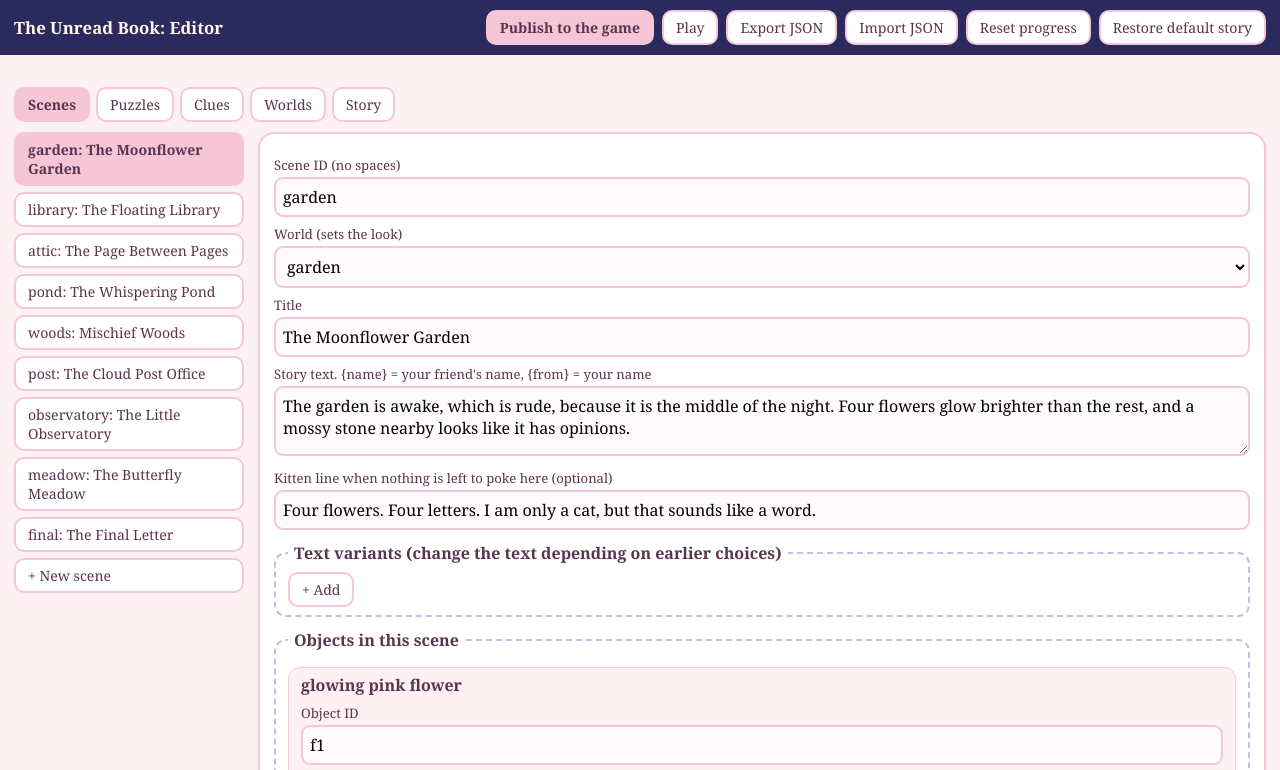
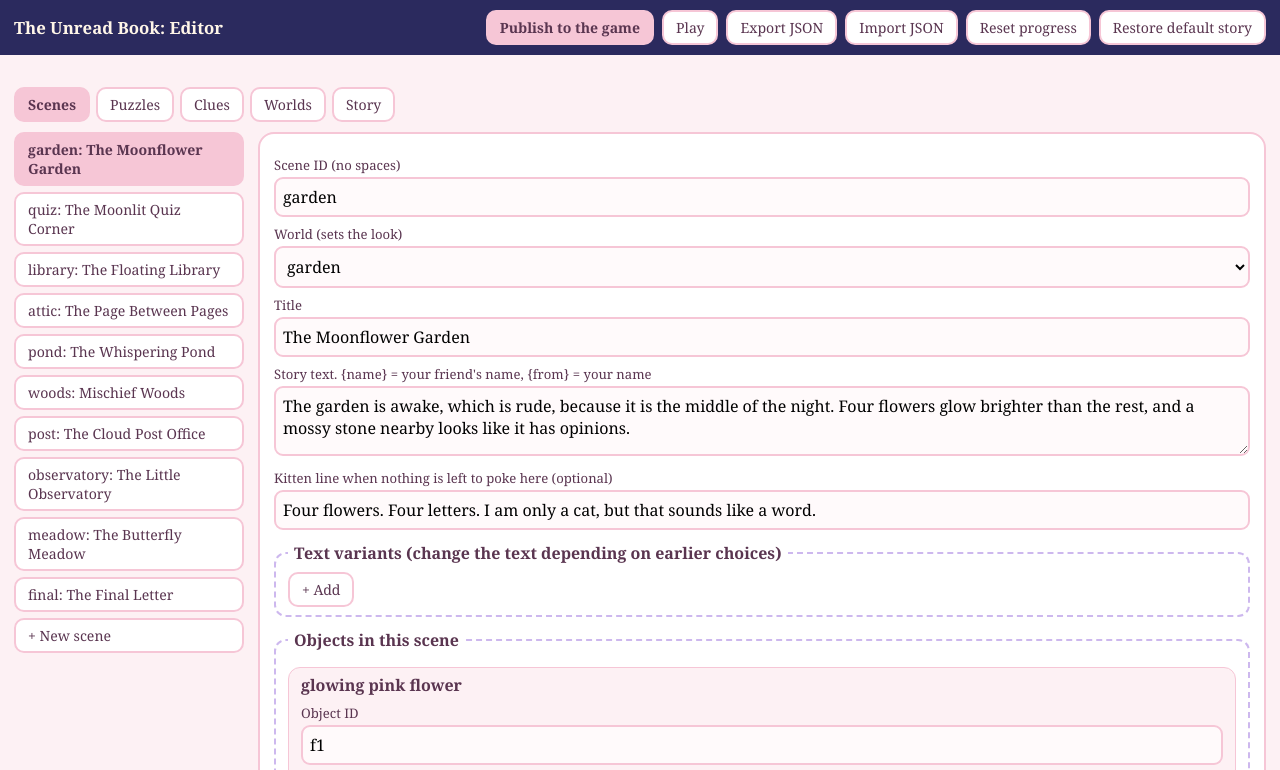
Before and after one commit to raviranjanroy01/The-unread-book, a plain HTML site: page editor.html in a window 1280 px wide. Shown: the top 770 px of the page. Drawn offline with Linux system fonts and the light colour scheme.

Commit message:
Add music and Free Fire MAX quiz rounds

```diff
--- a/editor.html
+++ b/editor.html
@@ -39,7 +39,7 @@
 variant:[["if","Show this text when flags are set (comma separated, ! means not)","csv"],["text","Replacement text","a"]],
 obj:[["id","Object ID","t"],["label","Name (used by the kitten and screen readers)","t"],["kind","Look","sel:"+KINDS],["color","Color (optional, like #ff9ec4)","t"],["x","Horizontal position (0 to 1000)","n"],["y","Vertical position (0 to 600)","n"],["say","What happens or what it says","a"],["big","Show in a big card (good for letters)","b"],["get","Gives clues or flags (comma separated)","csv"],["need","Needs these flags first","csv"],["showIf","Only visible when these flags are set","csv"],["puzzle","Opens a puzzle","sel:puzzles"],["go","Takes you to scene","sel:scenes"]],
 choice:[["text","Choice text","t"],["go","Leads to","sel:scenes"],["need","Needs these flags (comma separated)","csv"],["locked","Message when locked","t"],["set","Sets flags when chosen","csv"],["tr","Transition","sel:"+TR]],
-puzzle:[["id","Puzzle ID (no spaces)","t"],["type","Type","sel:text,choice,sequence"],["prompt","Question or riddle","a"],["answers","Answers. Text: every accepted answer. Choice: the correct option. Sequence: the correct order. One per line","lines"],["options","Options for choice or sequence, one per line","lines"],["hints","Kitten hints, subtle to clear, one per line","lines"],["needs","Needs these flags before it can be tried","csv"],["locked","Message when it is not ready","t"],["wrong","Wrong answer message","t"],["win","Success message","t"],["reward","Gives flags or clues on success","csv"],["go","After solving, go to scene","sel:scenes"]],
+puzzle:[["id","Puzzle ID (no spaces)","t"],["type","Type","sel:text,choice,sequence,audiochoice"],["prompt","Question or riddle","a"],["audio","Audio notes for audio choice (frequency:seconds, comma separated)","t"],["answers","Answers. Text: every accepted answer. Choice: the correct option. Sequence: the correct order. One per line","lines"],["options","Options for choice or sequence, one per line","lines"],["hints","Kitten hints, subtle to clear, one per line","lines"],["needs","Needs these flags before it can be tried","csv"],["locked","Message when it is not ready","t"],["wrong","Wrong answer message","t"],["win","Success message","t"],["reward","Gives flags or clues on success","csv"],["go","After solving, go to scene","sel:scenes"]],
 world:[["id","World ID","t"],["name","Name","t"],["kind","Art style","sel:garden,library,pond,woods,clouds,observatory,meadow,final"],["tr","Transition into this world","sel:"+TR],["sky1","Sky top color","t"],["sky2","Sky bottom color","t"],["kitten","Kitten openers, one per line","lines"]]
 };
 function opts(t){const s=t.slice(4);if(s=="scenes")return["",...A.scenes.map(x=>x.id),"@restart"];if(s=="puzzles")return["",...A.puzzles.map(x=>x.id)];if(s=="worlds")return A.worlds.map(x=>x.id);return s.split(",");}
--- a/story.js
+++ b/story.js
@@ -45,8 +45,20 @@ scenes: {
   ],
   choices: [
    { text: "Follow the moss path up to a floating library", go: "library", need: ["moon_word"], locked: "The path is still just moss. The stone wants a word first." },
-   { text: "Slip toward the sound of water instead", go: "pond", set: ["took_pond"] }
+   { text: "Slip toward the sound of water instead", go: "pond", set: ["took_pond"] },
+   { text: "Visit the moonlit Quiz Corner", go: "quiz" }
   ] },
+ quiz: { world: "library", title: "The Moonlit Quiz Corner",
+  text: "A tiny arcade has unfolded between the shelves. Five glowing buttons wait: two hum original instrumental clues, and three test your Free Fire MAX knowledge.",
+  kitten: "Tap a glowing button. The music clues are original little tunes, so there is no need to know a commercial song.",
+  objects: [
+   { id: "song1", label: "silver music box", kind: "star", x: 220, y: 280, color: "#c9a7ff", puzzle: "p_song_moon", say: "The music box plays a bright, original refrain." },
+   { id: "song2", label: "golden music box", kind: "lantern", x: 780, y: 290, color: "#ffd48a", puzzle: "p_song_sun", say: "The music box plays a warm, original refrain." },
+   { id: "ff1", label: "Firelink console", kind: "telescope", x: 350, y: 500, color: "#8fd5f0", puzzle: "p_ff_firelink", say: "The console flashes: CONNECTION COMPLETE." },
+   { id: "ff2", label: "MAX display", kind: "book", x: 560, y: 500, color: "#ff9ec4", puzzle: "p_ff_visuals", say: "The display blooms into sharp, glittering color." },
+   { id: "ff3", label: "BOOYAH beacon", kind: "star", x: 710, y: 490, color: "#8de0b6", puzzle: "p_ff_goal", say: "The beacon cheers: BOOYAH!" }
+  ],
+  choices: [ { text: "Return to the Moonflower Garden", go: "garden" } ] },
  library: { world: "library", title: "The Floating Library",
   text: "Shelves drift like slow boats. Books flap past, complaining about the draft. Somewhere a page is turning itself, and somewhere else a bookmark is pointing at something that is not there.",
   objects: [
@@ -144,7 +156,12 @@ puzzles: {
  p_stars: { type: "sequence", prompt: "Connect the constellations in the right order.", options: ["The Fish", "The Cat", "The Crown"], answers: ["The Cat", "The Crown", "The Fish"], needs: ["scope_note"],
   locked: "The map is blank. Maybe the telescope has something to show you.",
   hints: ["Purrr. The telescope has the order written on its tube.", "The Cat goes first, naturally. Cats always go first."],
-  wrong: "The stars scatter and start again. Rude, but fair.", win: "The stars slide into a line and glow.", reward: ["stars_aligned"] }
+  wrong: "The stars scatter and start again. Rude, but fair.", win: "The stars slide into a line and glow.", reward: ["stars_aligned"] },
+ p_song_moon: { type: "audiochoice", prompt: "Listen to this original instrumental clue. Which made-up song title fits it?", audio: "523:0.22,659:0.22,784:0.34,659:0.22,523:0.34", options: ["Moonlight Steps", "Thunder Parade", "Midday Traffic"], answers: ["Moonlight Steps"], hints: ["Mrrp. The title is about the thing glowing over the garden.", "It is not thunder or traffic. Look up at night."], wrong: "The music box gives a tiny disappointed ping.", win: "The music box twinkles: Moonlight Steps it is!", reward: ["song_moon"] },
+ p_song_sun: { type: "audiochoice", prompt: "Listen to this original instrumental clue. Which made-up song title fits it?", audio: "392:0.2,440:0.2,523:0.2,659:0.36,523:0.2,440:0.3", options: ["Sunrise Sprint", "Midnight Sleep", "Rainy Basement"], answers: ["Sunrise Sprint"], hints: ["Mew. Think of the start of a bright day.", "The melody climbs like the morning sun."], wrong: "The golden box hums: try listening once more.", win: "The golden box shines: Sunrise Sprint!", reward: ["song_sun"] },
+ p_ff_firelink: { type: "choice", prompt: "Free Fire MAX uses which technology to let players enjoy game modes with Free Fire players?", options: ["Firelink", "Skybridge", "BooyahNet"], answers: ["Firelink"], hints: ["The name has fire in it.", "Garena calls it exclusive Firelink technology."], wrong: "The console says: connection not found.", win: "Correct — Firelink connects the experience.", reward: ["ff_firelink"] },
+ p_ff_visuals: { type: "choice", prompt: "Which is highlighted as part of Free Fire MAX's premium visual experience?", options: ["Ultra HD resolutions and effects", "Black-and-white graphics", "No visual changes"], answers: ["Ultra HD resolutions and effects"], hints: ["MAX is built for a more premium visual experience.", "Think sharper resolution and impressive effects."], wrong: "The display fuzzes briefly. Try again.", win: "Correct — the display sharpens brilliantly.", reward: ["ff_visuals"] },
+ p_ff_goal: { type: "choice", prompt: "In Free Fire's Battle Royale, what is the ultimate goal?", options: ["Be the last one standing", "Collect every map", "Never leave the lobby"], answers: ["Be the last one standing"], hints: ["Ambush, survive, and outlast the competition.", "One player or squad remains at the end."], wrong: "The beacon blinks: keep fighting.", win: "BOOYAH! Be the last one standing.", reward: ["ff_booyah"] }
 }
 };
 function loadStory() { try { const s = JSON.parse(localStorage.getItem("ub_story")); if (s && s.scenes && s.worlds) return s; } catch (e) {} return JSON.parse(JSON.stringify(window.DEFAULT_STORY)); }
```
Also changed, not shown: engine.js (+17 -1 lines).
